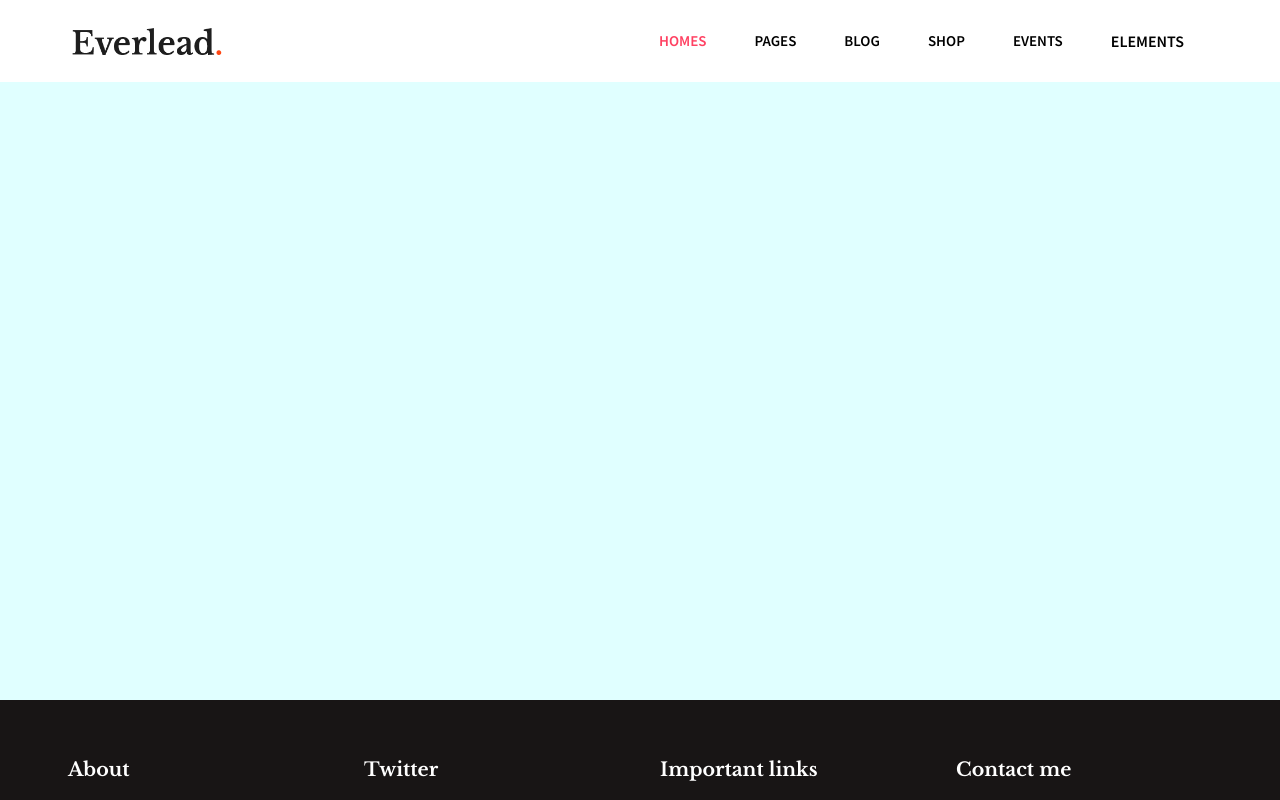
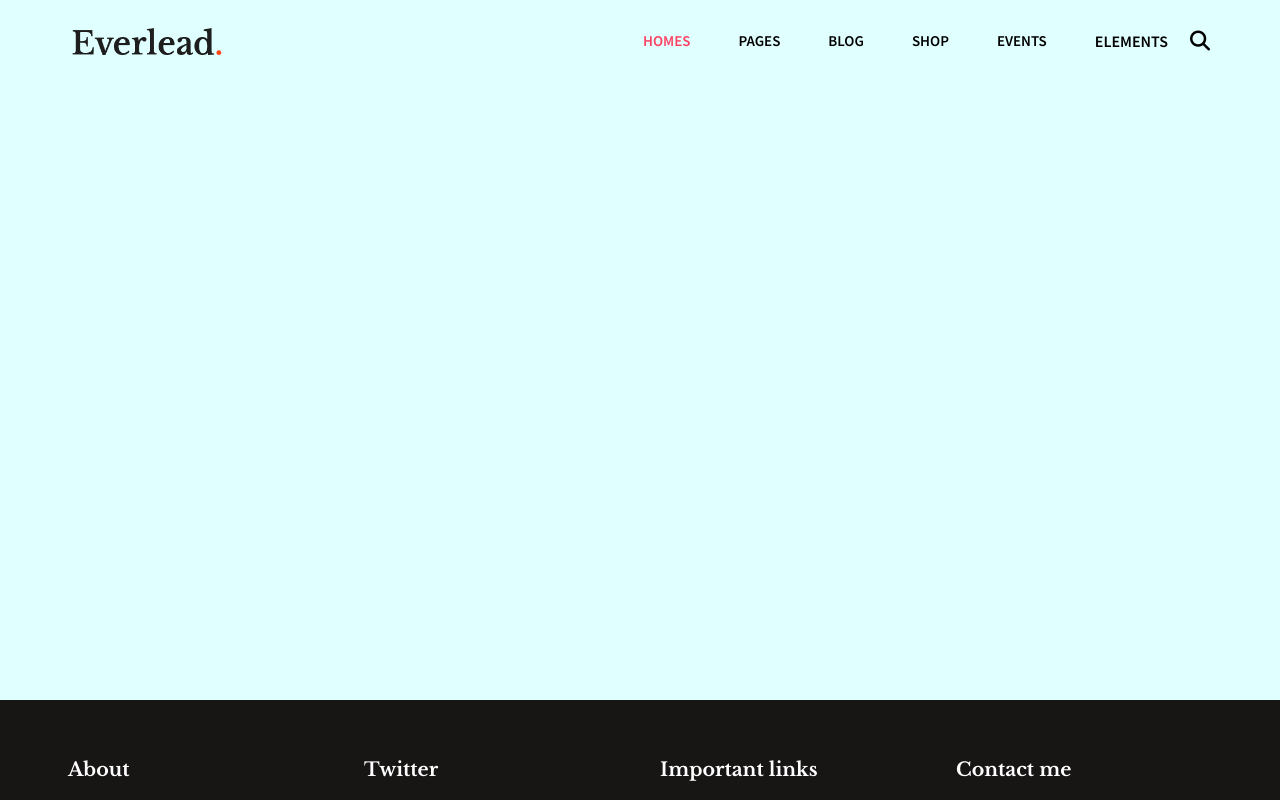
Before and after one commit to sophiamziou/proj-html-vuejs, a Vue app: page / in a window 1280 px wide. Shown: the top 800 px of the page. Built offline with nearby package versions, Linux system fonts and the light colour scheme.

Commit message:
lens added

```diff
--- a/src/components/AppHeader.vue
+++ b/src/components/AppHeader.vue
@@ -141,6 +141,5 @@ export default {
 header {
   position: fixed;
   z-index: 3;
-  background-color: white;
 }
 </style>
--- a/src/components/AppNavbar.vue
+++ b/src/components/AppNavbar.vue
@@ -63,6 +63,13 @@ export default {
           </div>
         </div>
       </li>
+      <li class="nav-item mx-2">
+        <div class="menuitem h-100 position-relative">
+          <i
+            class="fa-solid fa-magnifying-glass position-absolute top-50 start-50 translate-middle fs-5"
+          ></i>
+        </div>
+      </li>
     </ul>
   </nav>
 </template>
@@ -79,6 +86,7 @@ export default {
 }
 .menuitem:hover {
   color: #ff4162;
+  cursor: pointer;
 }
 .active {
   color: #ff4162;
```
